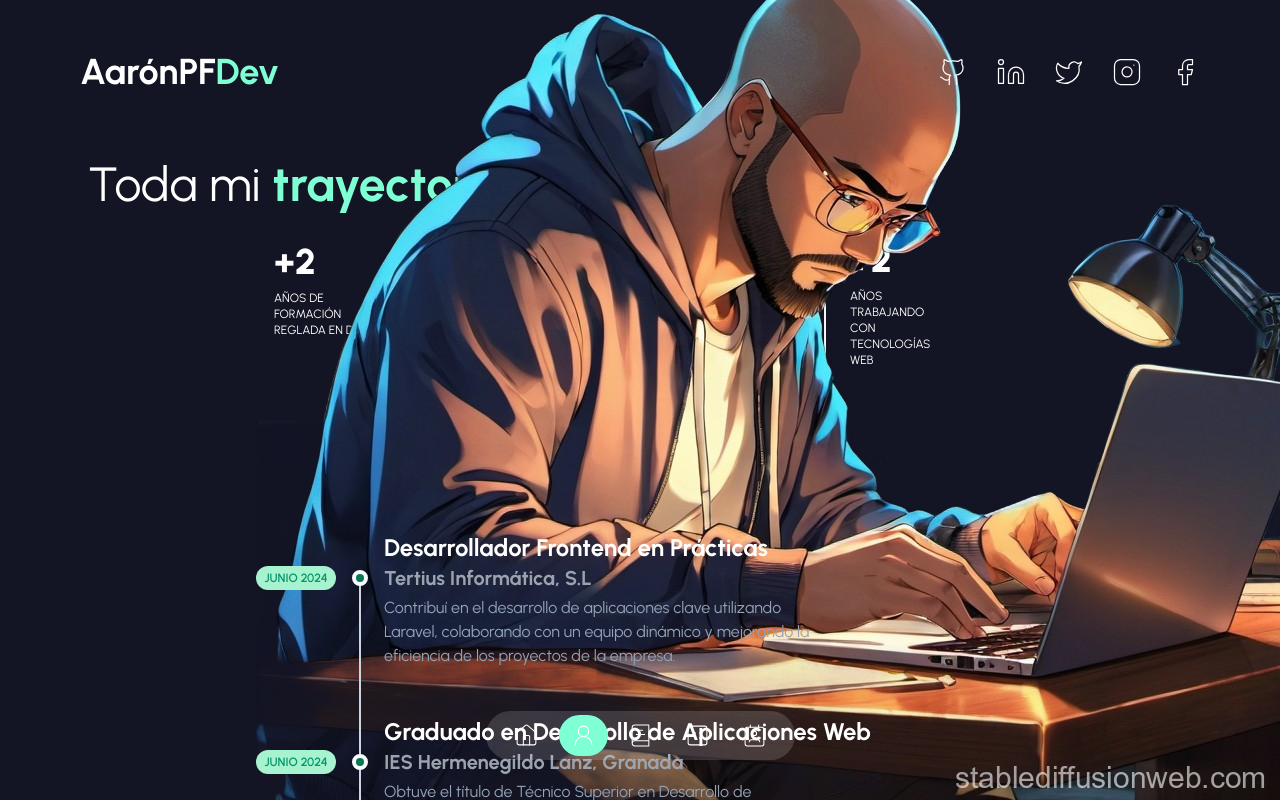
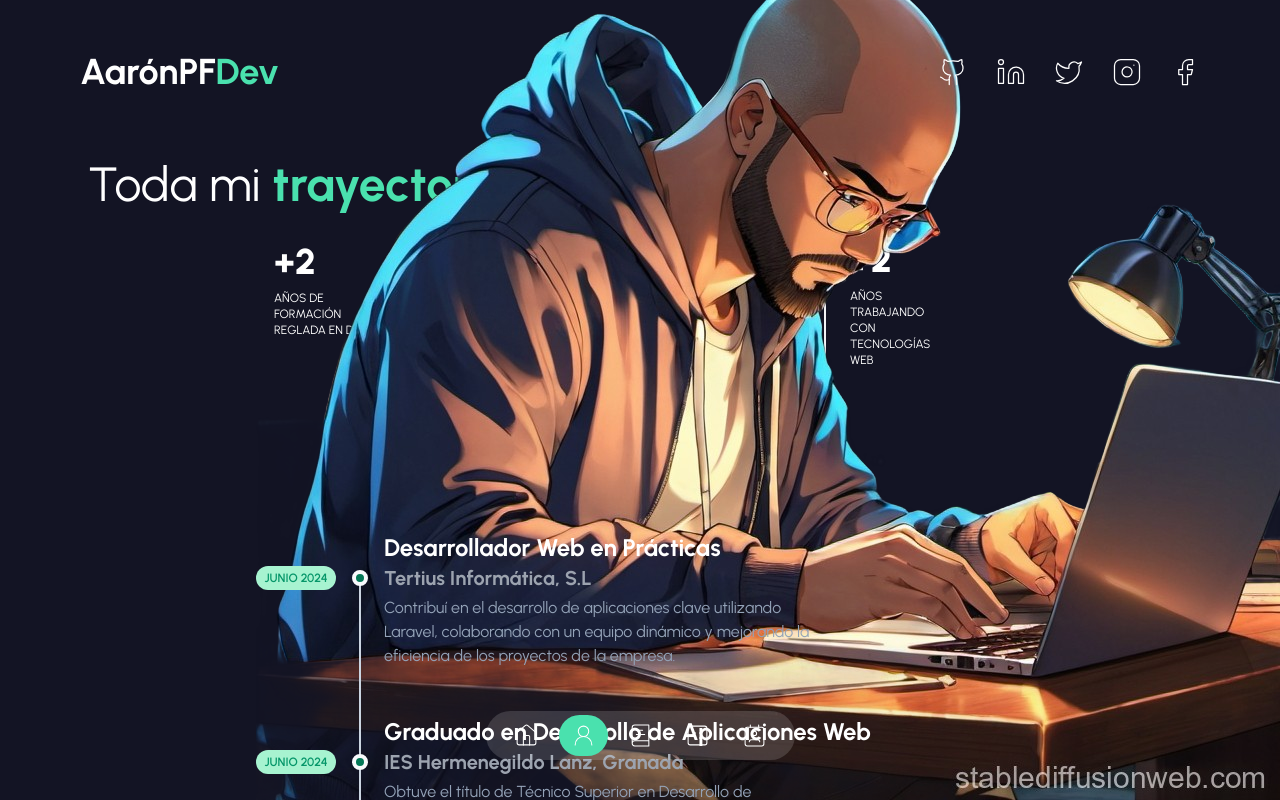
Before and after one commit to aronaldo9/portfolio-nextjs, a Next.js app: page /about-me in a window 1280 px wide. Shown: the top 800 px of the page. Built offline with nearby package versions, Linux system fonts and the light colour scheme.

Commit message:
cambio tono verde y algunos datos

```diff
--- a/app/globals.css
+++ b/app/globals.css
@@ -17,7 +17,7 @@ main {
 .swiper-horizontal > .swiper-pagination-bullets .swiper-pagination-bullet,
 .swiper-pagination-horizontal.swiper-pagination-bullets
   .swiper-pagination-bullet {
-  background-color: #7fffd4;
+  background-color: #4ae1ae;
 }
 
 @layer utilities {
--- a/data.tsx
+++ b/data.tsx
@@ -88,7 +88,7 @@ export const itemsNavbar = [
 export const dataAboutPage = [
   {
     id: 1,
-    title: "Desarrollador Frontend en Prácticas",
+    title: "Desarrollador Web en Prácticas",
     subtitle: "Tertius Informática, S.L",
     description:
       "Contribuí en el desarrollo de aplicaciones clave utilizando Laravel, colaborando con un equipo dinámico y mejorando la eficiencia de los proyectos de la empresa.",
--- a/tailwind.config.ts
+++ b/tailwind.config.ts
@@ -9,7 +9,7 @@ const config: Config = {
   theme: {
     extend: {
       colors: {
-        secondary: "#7FFFD4",
+        secondary: "#4ae1ae",
         darkBg: "#131424",
       },
       backgroundImage: {
```
